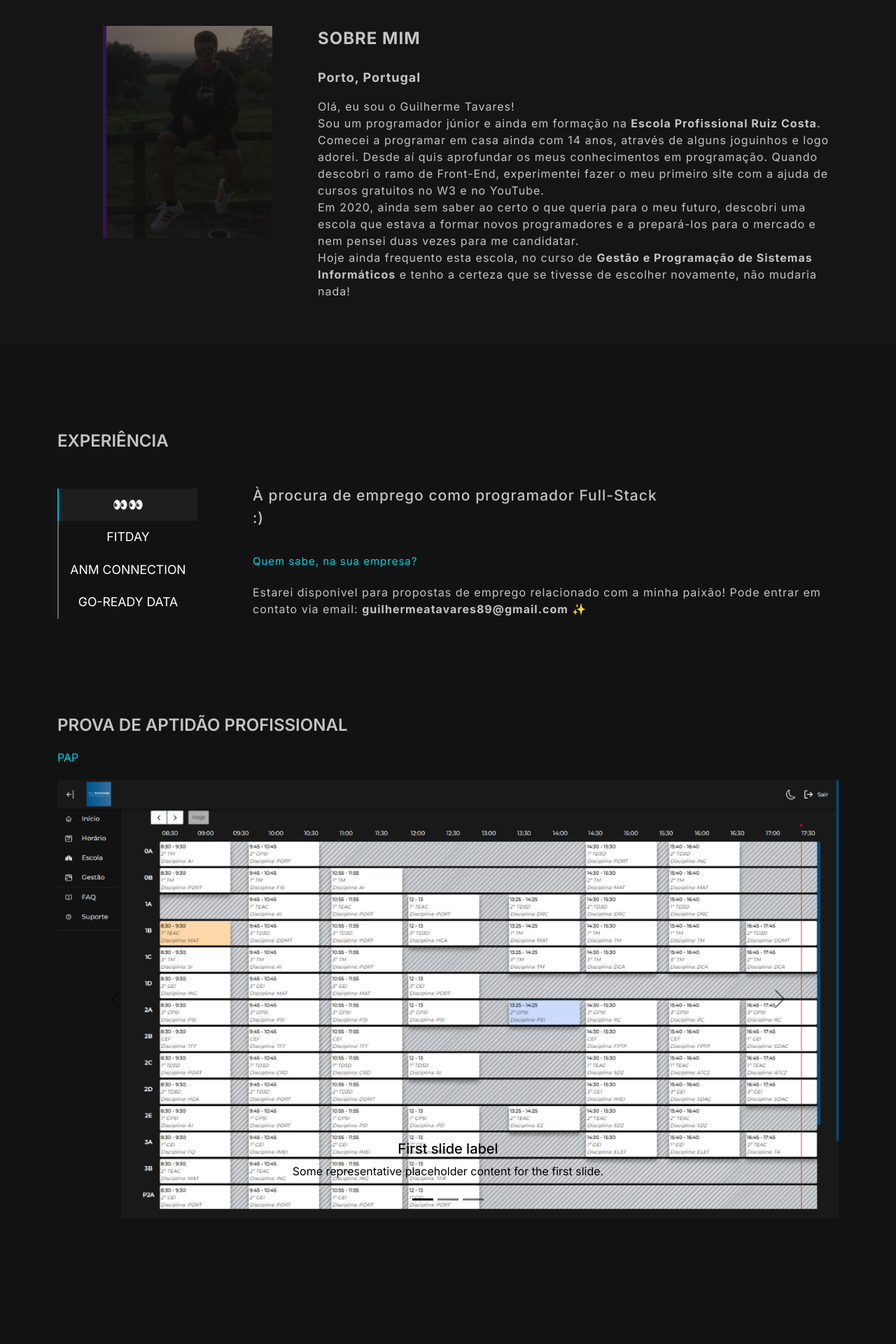
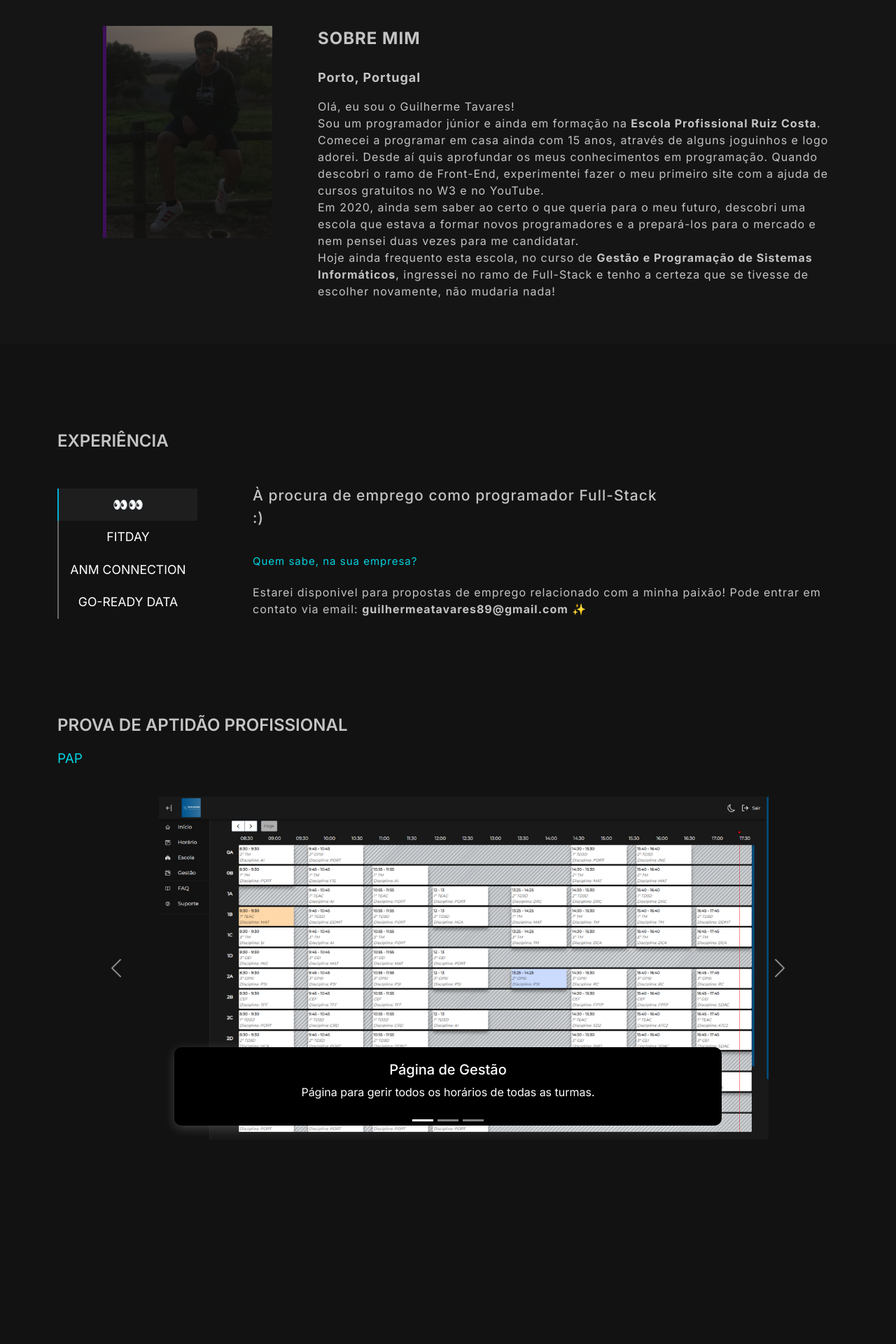
Before and after one commit to gatavares/gatavares.github.io, a PHP site: page / in a window 1280 px wide. Shown: the part 645-2565 px from the top of the page at 70% size. After the commit the page ends 2268 px from the top, so only its background shows below. Run offline with PHP 8.4, Linux system fonts and the light colour scheme.

Commit message:
home corousel done

```diff
--- a/CONTENT/PAGES/home.html
+++ b/CONTENT/PAGES/home.html
@@ -45,7 +45,7 @@
                             Olá, eu sou o Guilherme Tavares!<br>
                             Sou um programador júnior e ainda em formação na <span>Escola Profissional Ruiz
                                 Costa</span>.<br>
-                            Comecei a programar em casa ainda com 14 anos, através de alguns joguinhos e logo adorei.
+                            Comecei a programar em casa ainda com 15 anos, através de alguns joguinhos e logo adorei.
                             Desde aí quis aprofundar os meus conhecimentos em programação. Quando descobri o ramo de
                             Front-End,
                             experimentei fazer o meu primeiro site com a ajuda de cursos gratuitos no W3 e no
@@ -54,8 +54,8 @@
                             estava a formar novos
                             programadores e a prepará-los para o mercado e nem pensei duas vezes para me candidatar.<br>
                             Hoje ainda frequento esta escola, no curso de <span>Gestão e Programação de Sistemas
-                                Informáticos</span> e tenho a certeza que se tivesse de escolher novamente, não
-                            mudaria nada!
+                                Informáticos</span>, ingressei no ramo de Full-Stack e tenho a certeza que se tivesse de
+                            escolher novamente, não mudaria nada!
                         </p>
                     </div>
                 </div>
@@ -160,45 +160,50 @@
                     <p class="PAP-Text-Title">PROVA DE APTIDÃO PROFISSIONAL</p>
                     <p class="PAP-Text-Subtitle">PAP</p>
                 </div>
-                <div class="col-12 col-xl-12">
-                    <div id="carouselExampleDark" class="carousel carousel-dark slide" data-bs-ride="carousel">
+                <div class="col-12 col-xl-12 PAP-Fotos">
+                    <div id="carouselExampleIndicators" class="carousel slide" data-bs-ride="carousel">
                         <div class="carousel-indicators">
-                            <button type="button" data-bs-target="#carouselExampleDark" data-bs-slide-to="0"
+                            <button type="button" data-bs-target="#carouselExampleIndicators" data-bs-slide-to="0"
                                 class="active" aria-current="true" aria-label="Slide 1"></button>
-                            <button type="button" data-bs-target="#carouselExampleDark" data-bs-slide-to="1"
+                            <button type="button" data-bs-target="#carouselExampleIndicators" data-bs-slide-to="1"
                                 aria-label="Slide 2"></button>
-                            <button type="button" data-bs-target="#carouselExampleDark" data-bs-slide-to="2"
+                            <button type="button" data-bs-target="#carouselExampleIndicators" data-bs-slide-to="2"
                                 aria-label="Slide 3"></button>
                         </div>
                         <div class="carousel-inner">
                             <div class="carousel-item active" data-bs-interval="10000">
                                 <img src="ASSETS/PAP/Gestao.png" class="d-block w-100" alt="...">
                                 <div class="carousel-caption d-none d-md-block">
-                                    <h5 class="carousel-lable">First slide label</h5>
-                                    <p  class="carousel-subLable">Some representative placeholder content for the first slide.</p>
+                                    <h5 class="carousel-lable">Página de Gestão</h5>
+                                    <p class="carousel-subLable">
+                                        Página para gerir todos os horários de todas as turmas.
+                                    </p>
                                 </div>
                             </div>
-                            <div class="carousel-item" data-bs-interval="2000">
-                                <img src="ASSETS/PAP/Horario.png" class="d-block" alt="...">
-                                <div class="carousel-caption d-none d-md-block w-100">
-                                    <h5 class="carousel-lable">Second slide label</h5>
-                                    <p  class="carousel-subLable">Some representative placeholder content for the second slide.</p>
+                            <div class="carousel-item" data-bs-interval="10000">
+                                <img src="ASSETS/PAP/Horario.png" class="d-block w-100" alt="...">
+                                <div class="carousel-caption d-none d-md-block">
+                                    <h5 class="carousel-lable">Página de Horários</h5>
+                                    <p class="carousel-subLable">Página do horário da hora corrente.</p>
                                 </div>
                             </div>
                             <div class="carousel-item">
                                 <img src="ASSETS/PAP/Escola.png" class="d-block w-100" alt="...">
                                 <div class="carousel-caption d-none d-md-block">
-                                    <h5 class="carousel-lable">Third slide label</h5>
-                                    <p  class="carousel-subLable">Some representative placeholder content for the third slide.</p>
+                                    <h5>
+                                        <p class="carousel-lable">Página de Escola</p>
+                                    </h5>
+                                    <p class="carousel-subLable">Página onde pode gerir os professores e importar os
+                                        horários.</p>
                                 </div>
                             </div>
                         </div>
-                        <button class="carousel-control-prev" type="button" data-bs-target="#carouselExampleDark"
+                        <button class="carousel-control-prev" type="button" data-bs-target="#carouselExampleIndicators"
                             data-bs-slide="prev">
                             <span class="carousel-control-prev-icon" aria-hidden="true"></span>
                             <span class="visually-hidden">Previous</span>
                         </button>
-                        <button class="carousel-control-next" type="button" data-bs-target="#carouselExampleDark"
+                        <button class="carousel-control-next" type="button" data-bs-target="#carouselExampleIndicators"
                             data-bs-slide="next">
                             <span class="carousel-control-next-icon" aria-hidden="true"></span>
                             <span class="visually-hidden">Next</span>
--- a/CSS/styles.css
+++ b/CSS/styles.css
@@ -664,8 +664,6 @@ body {
     }
 }
 
-
-
 .PAP {
     margin-top: 120px;
 }
@@ -676,8 +674,24 @@ body {
     color: #c4c4c4;
 }
 
+.PAP-Fotos{
+    margin-top: 20px;
+}
+
+.w-100 {
+    width: 78% !important;
+    margin-left: 13%;
+}
+
+.PAP .carousel-caption {
+    color: #fff;
+    border-radius: 10px;
+    box-shadow: 0px 4px 15px 0px rgba(255, 255, 255, 0.19) !important;
+    background-color: #000 !important;
+}
+
 .PAP-Text-Subtitle {
-    font-size: 19   px;
+    font-size: 19px;
     color: #00d2df;
     margin-bottom: 20px;
 }
```
